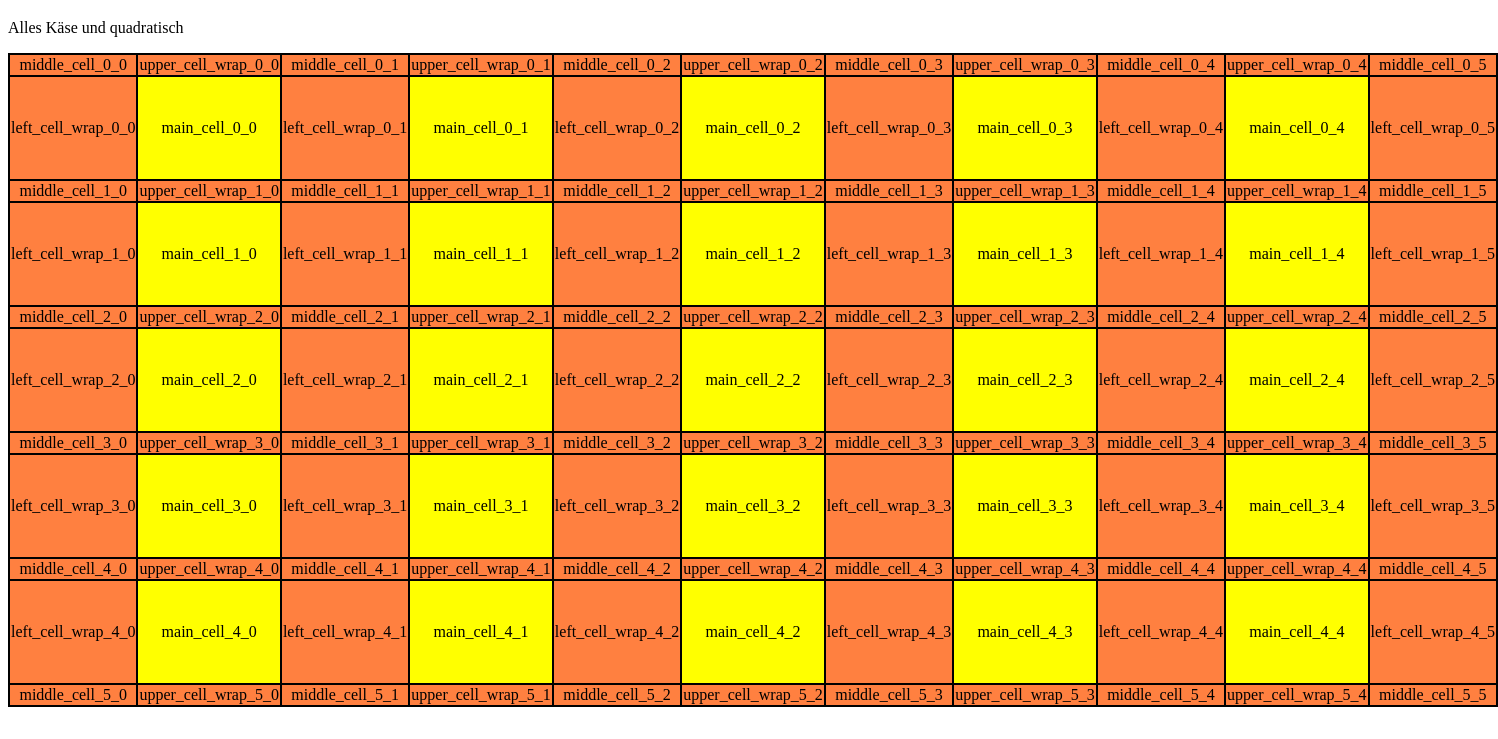
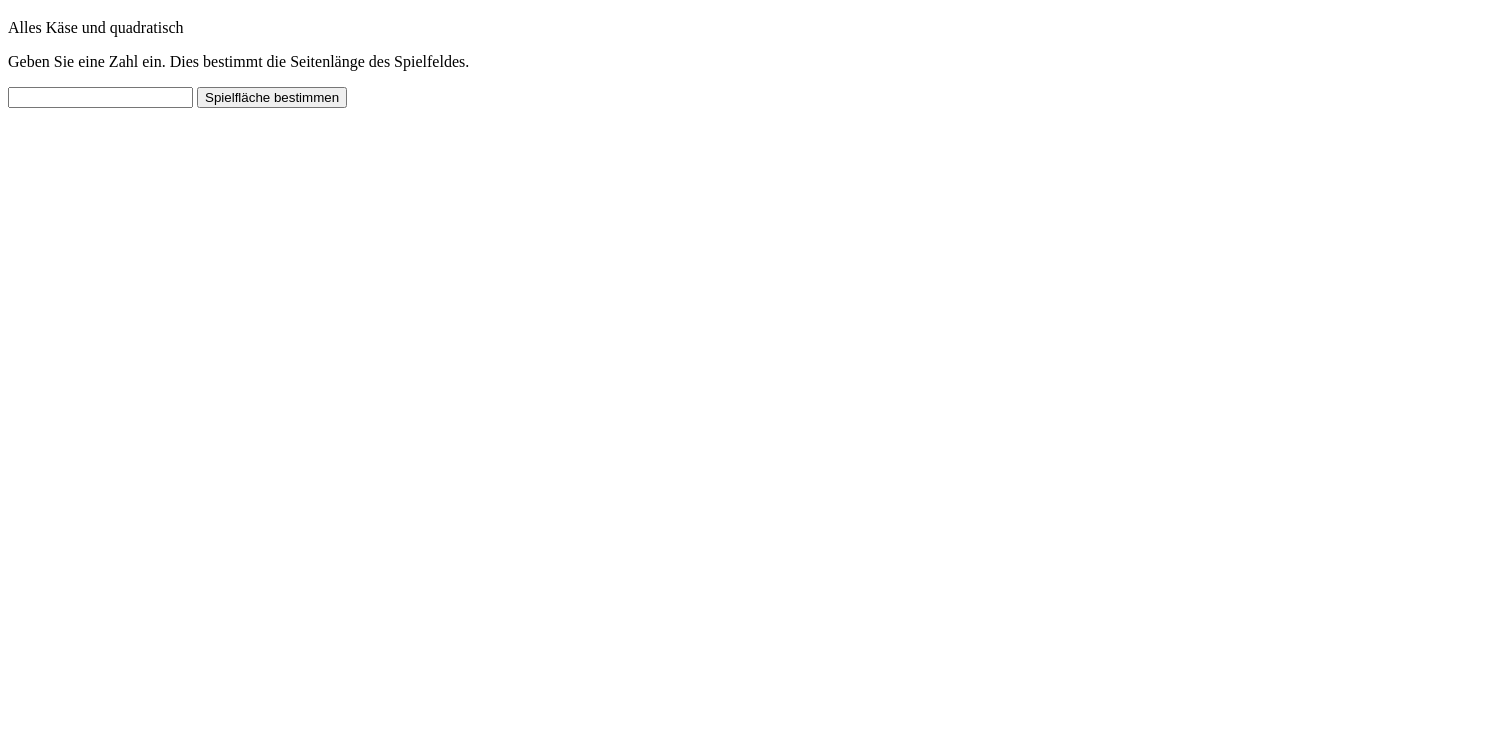
Before and after one commit to Butzel/dotsAndBoxes, a plain HTML site: page index.html in a window 1280 px wide. Shown: the part 61-800 px from the top of the page, 1498 px wide, since content can reach past the window. Drawn offline with Linux system fonts and the light colour scheme.

Commit message:
outsourced function drawTable

```diff
--- a/index.html
+++ b/index.html
@@ -13,10 +13,18 @@
 
 </head>
 <body>
-	<h1>Käsekästchen</h1>
-	<p>Alles Käse und quadratisch</p>
-	<script type="text/javascript">
-		drawTable();
-	</script>
+	<div>
+		<h1>Käsekästchen</h1>
+		<p>Alles Käse und quadratisch</p>
+	</div>
+	<div>
+		<form name="determineFieldSize" action="">
+			<p>Geben Sie eine Zahl ein. Dies bestimmt die Seitenlänge des
+				Spielfeldes.</p>
+			<input type="text" name="fieldSize"> <input type="button"
+				value="Spielfläche bestimmen"
+				onclick="drawTable(document.determineFieldSize.fieldSize.value)">
+		</form>
+	</div>
 </body>
 </html>
--- a/js/game.js
+++ b/js/game.js
@@ -1,25 +1,25 @@
-function drawTable() {
+function drawTable(fieldSize) {
 	document.write('<table><tbody>');
-	for (var i = 0; i < 6; i++) {
+	for (var i = 0; i < fieldSize; i++) {
 		document.write('<tr>');
-		for (var a = 0; a < 6; a++) {
+		for (var a = 0; a < fieldSize; a++) {
 			document.write('<td id="middle_cell_' + i + '_' + a
 					+ '" class="middle_cell">middle_cell_' + i + '_' + a
 					+ '</td>');
-			if (a != 5) {
+			if (a != fieldSize -1) {
 				document.write('<td id="upper_cell_wrap_' + i + '_' + a
 						+ '" class="upper_cell_wrap">upper_cell_wrap_' + i
 						+ '_' + a + '</td>');
 			}
 		}
 		document.write('</tr>');
-		if (i != 5) {
+		if (i != fieldSize -1) {
 			document.write('<tr>');
-			for (var b = 0; b < 6; b++) {
+			for (var b = 0; b < fieldSize; b++) {
 				document.write('<td id="left_cell_wrap_' + i + '_' + b
 						+ '" class="left_cell_wrap">left_cell_wrap_' + i + '_'
 						+ b + '</td>');
-				if (b != 5) {
+				if (b != fieldSize -1) {
 					document.write('<td id="main_cell_' + i + '_' + b
 							+ '" class="main_cell">main_cell_' + i + '_' + b
 							+ '</td>');
```
